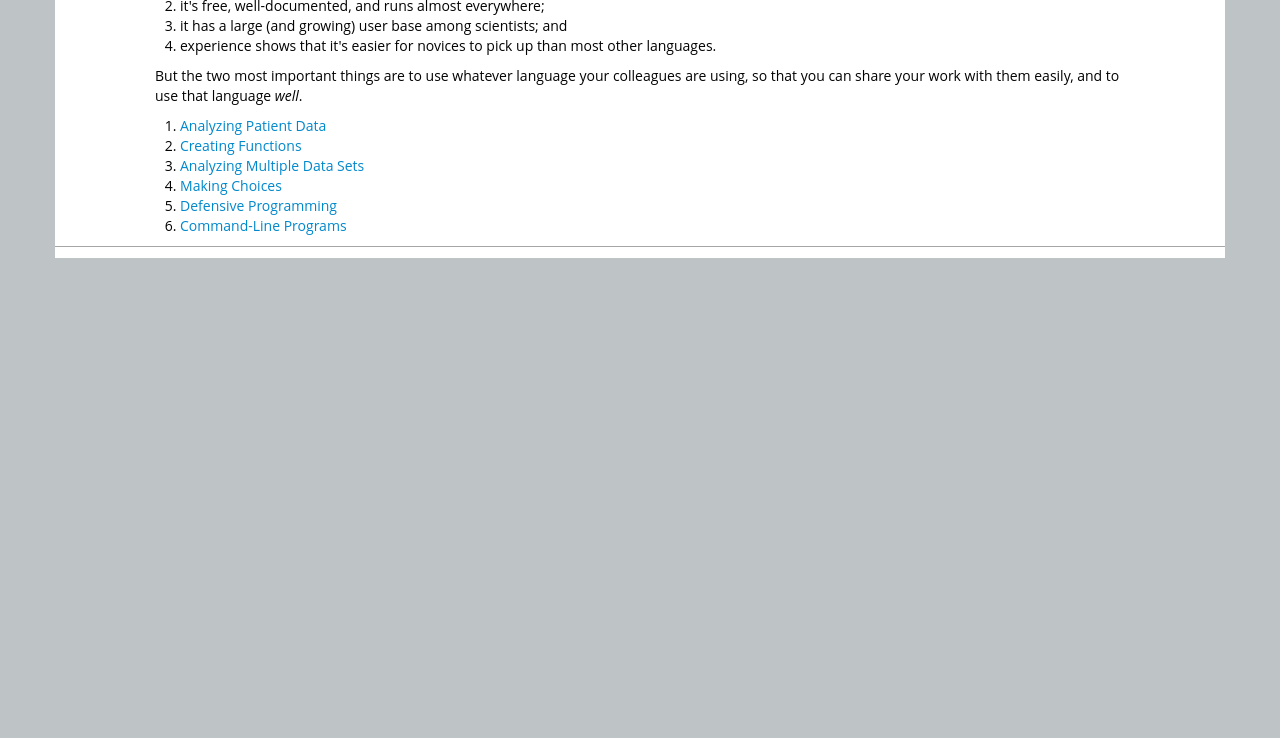
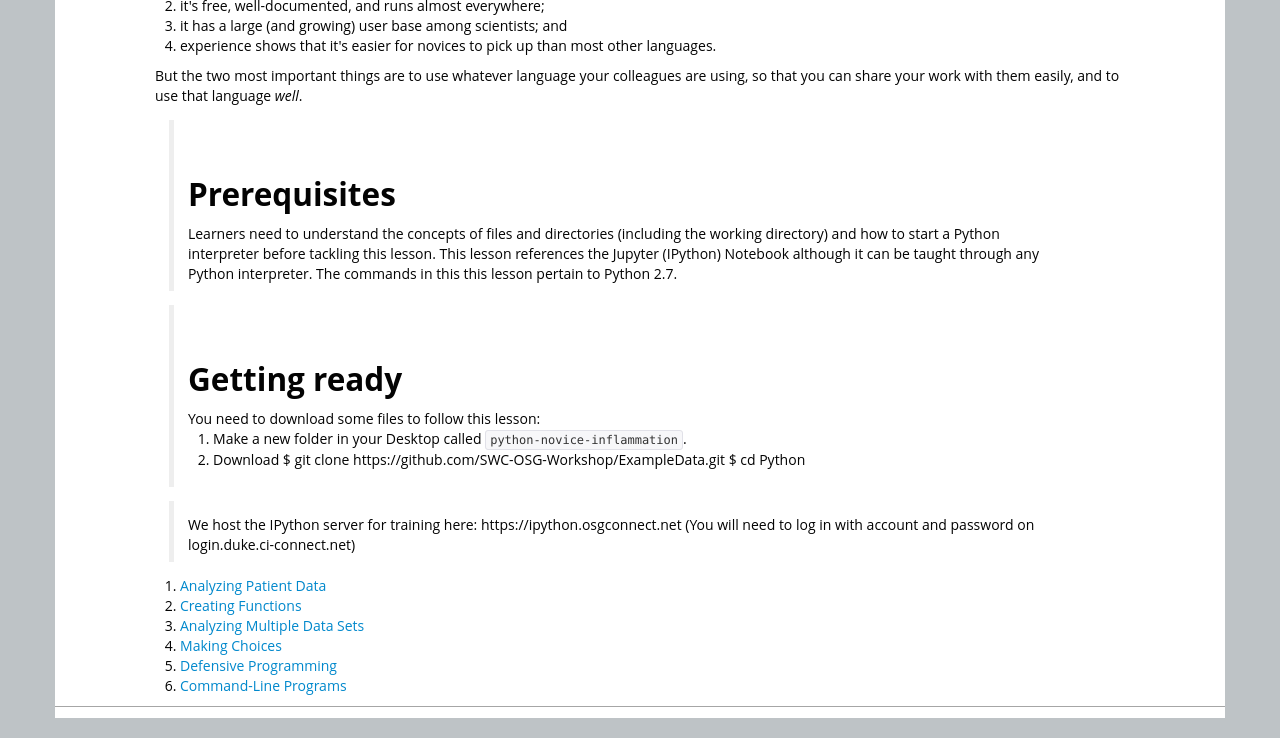
Before and after one commit to SWC-OSG-Workshop/2015-10-27-duke, a Jekyll site: the page built from novice/python/index.md, in a window 1280 px wide. Shown: the part 367-1105 px from the top of the page. Built offline with Jekyll 4.4.1, drawn with Linux system fonts in a browser that asks for light colours; before the commit the page ends 900 px from its top, so only the background shows below that.

Commit message:
edit index.md

```diff
--- a/novice/python/index.md
+++ b/novice/python/index.md
@@ -21,6 +21,26 @@ to use whatever language your colleagues are using,
 so that you can share your work with them easily,
 and to use that language *well*.
 
+> ## Prerequisites
+>
+> Learners need to understand the concepts of files and directories
+> (including the working directory) and how to start a Python
+> interpreter before tackling this lesson. This lesson references the Jupyter (IPython)
+> Notebook although it can be taught through any Python interpreter. The commands in this
+> this lesson pertain to Python 2.7.
+
+> ## Getting ready
+>
+> You need to download some files to follow this lesson:
+>
+> 1. Make a new folder in your Desktop called `python-novice-inflammation`.
+> 2. Download
+> $ git clone https://github.com/SWC-OSG-Workshop/ExampleData.git
+> $ cd Python
+
+> We host the IPython server for training here: https://ipython.osgconnect.net
+> (You will need to log in with account and password on login.duke.ci-connect.net)
+
 <div class="toc" markdown="1">
 
 1.  [Analyzing Patient Data](01-numpy.html)
```
